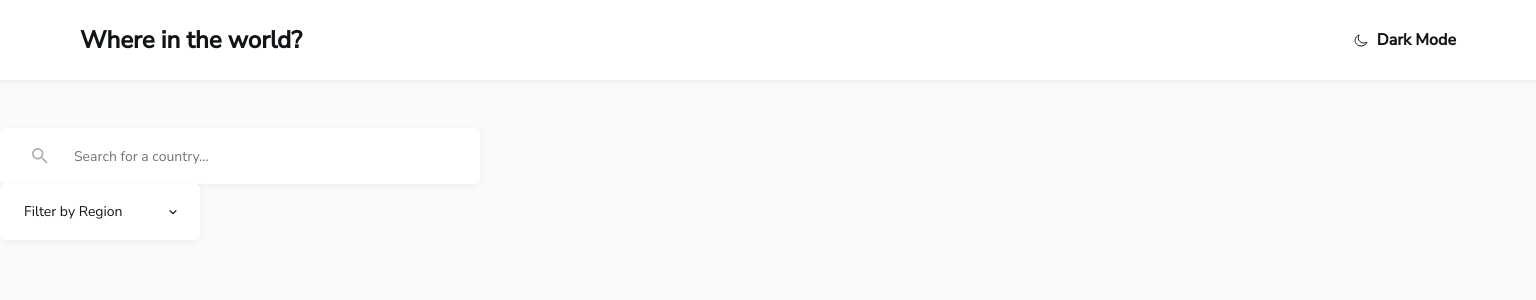
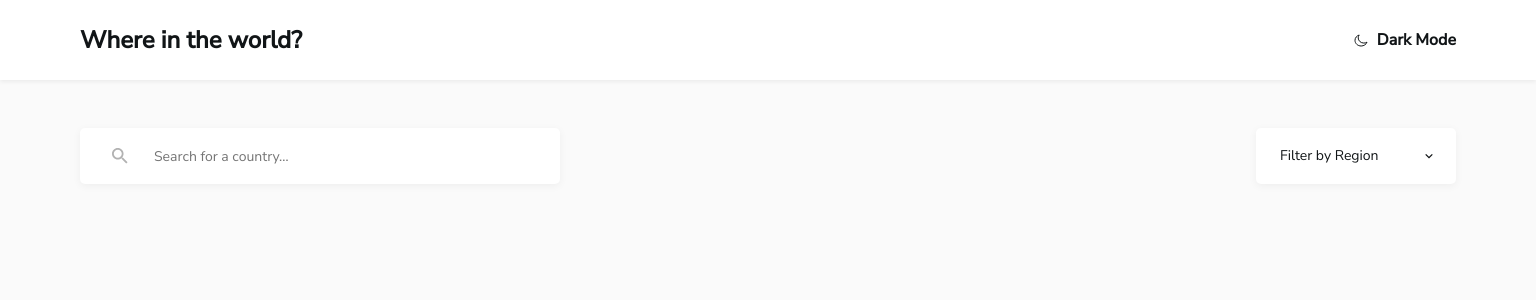
Before and after one commit to LucasS-Goncalves/restApi-countries, an Angular app: page / in a window 1536 px wide. Shown: the top 300 px of the page. Built offline with nearby package versions, Linux system fonts and the light colour scheme.

Commit message:
adding container

```diff
--- a/src/app/_components/search-country/search-country.component.css
+++ b/src/app/_components/search-country/search-country.component.css
@@ -1,7 +1,6 @@
 :host{
   position: relative;
   display: inline-block;
-  margin-top: 24px;
   width: 343px;
   height: 48px;
 }
@@ -33,7 +32,6 @@ input{
   :host{
     width: 480px;
     height: 56px;
-    margin-top: 48px;
   }
 
   input{
--- a/src/app/pages/home/home.component.css
+++ b/src/app/pages/home/home.component.css
@@ -1,10 +1,18 @@
-.dropdown{
+.input-dropdown-container{
+  display: flex;
+  flex-direction: column;
+  gap: 40px;
+  margin-top: 24px;
+  padding-left: 16px;
+}
+
+.input-dropdown-container .dropdown{
   width: 200px;
   position: relative;
   cursor: pointer;
 }
 
-.dropdown .select{
+.input-dropdown-container .dropdown .select{
   background-color: var(--elements-color);
   border-radius: 5px;
   box-shadow: 0px 2px 9px 0px rgba(0, 0, 0, 0.05);
@@ -16,22 +24,22 @@
   padding-right: 19px;
 }
 
-.dropdown .select span{
+.input-dropdown-container .dropdown .select span{
   font-size: .75rem;
   font-weight: 400;
   line-height: 20px;
   color: var(--text-color);
 }
 
-.dropdown .select svg path{
+.input-dropdown-container .dropdown .select svg path{
   fill: var(--text-color);
 }
 
-.dropdown .select svg.rotate{
+.input-dropdown-container .dropdown .select svg.rotate{
   transform: rotate(180deg);
 }
 
-.dropdown .menu{
+.input-dropdown-container .dropdown .menu{
   border-radius: 5px;
   position: absolute;
   width: 100%;
@@ -45,7 +53,7 @@
   transition: .2s;
 }
 
-.dropdown .menu li{
+.input-dropdown-container .dropdown .menu li{
   font-size: .75rem;
   font-weight: 400;
   line-height: 16px;
@@ -54,19 +62,19 @@
   padding-left: 24px;
 }
 
-.dropdown .menu li:hover{
+.input-dropdown-container .dropdown .menu li:hover{
   box-shadow: inset 0px 2px 30px 0px rgba(0, 0, 0, 0.1);
 }
 
-.dropdown .menu li:last-child:hover{
+.input-dropdown-container .dropdown .menu li:last-child:hover{
   border-radius: 0 0 5px 5px;
 }
 
-.dropdown .menu li:first-child:hover{
+.input-dropdown-container .dropdown .menu li:first-child:hover{
   border-radius: 5px 5px 0 0;
 }
 
-.dropdown.dropdownOpened .menu{
+.input-dropdown-container .dropdown.dropdownOpened .menu{
   opacity: 1;
   visibility: visible;
 }
@@ -74,23 +82,32 @@
 
 @media(min-width: 1440px){
 
-  .dropdown .select{
+  .input-dropdown-container{
+    flex-direction: row;
+    gap: 40px;
+    align-items: center;
+    justify-content: space-between;
+    margin-top: 48px;
+    padding: 0 80px;
+  }
+
+  .input-dropdown-container .dropdown .select{
     padding: 18px 0;
     padding-left: 24px;
     padding-right: 22px;
   }
 
-  .dropdown .select span{
+  .input-dropdown-container .dropdown .select span{
     font-size: .875rem;
   }
 
-  .dropdown .menu li{
+  .input-dropdown-container .dropdown .menu li{
     font-size: .875rem;
     padding: 12px 0;
     padding-left: 24px;
   }
 
-  .dropdown .menu li:hover{
+  .input-dropdown-container .dropdown .menu li:hover{
     box-shadow: inset 0px 2px 30px 0px rgba(0, 0, 0, 0.2);
   }
 }
--- a/src/app/pages/home/home.component.html
+++ b/src/app/pages/home/home.component.html
@@ -1,3 +1,4 @@
+<div class="input-dropdown-container">
   <app-search-country (searchCountry)="searchContry($event)"></app-search-country>
   <div class="dropdown" (click)="dropdownToggle()" [ngClass]="{'dropdownOpened': dropdownOpened}">
     <div class="select">
@@ -19,3 +20,4 @@
       <li>Oceania</li>
     </ul>
   </div>
+</div>
```
Lines whose indentation alone changed are shown as unchanged.
